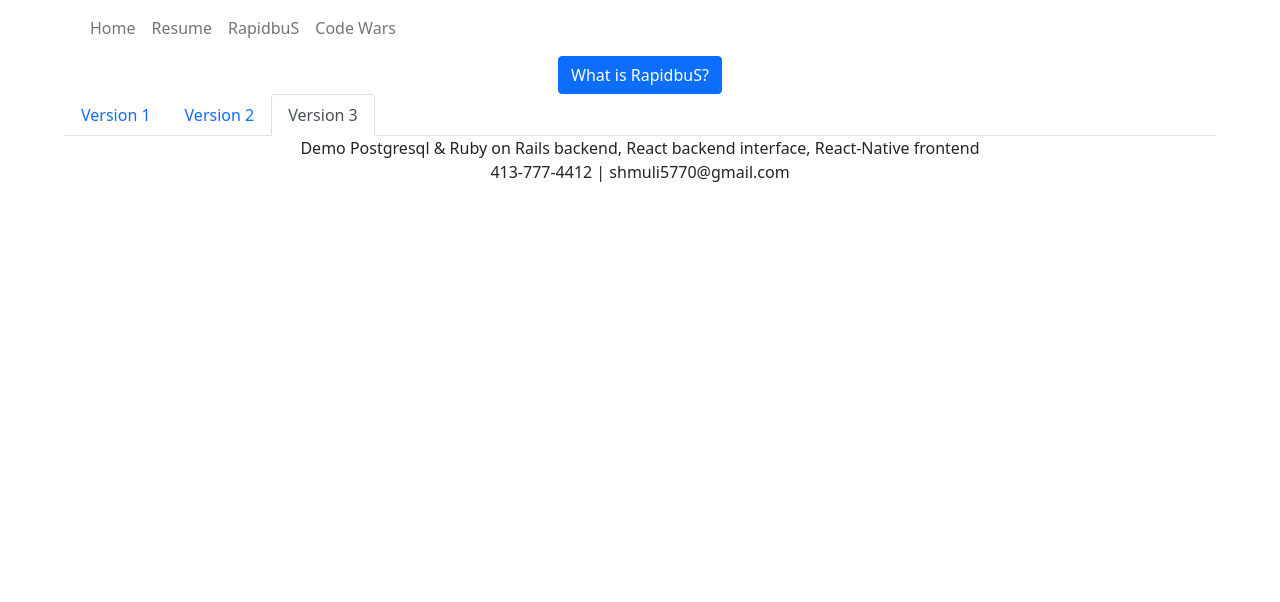
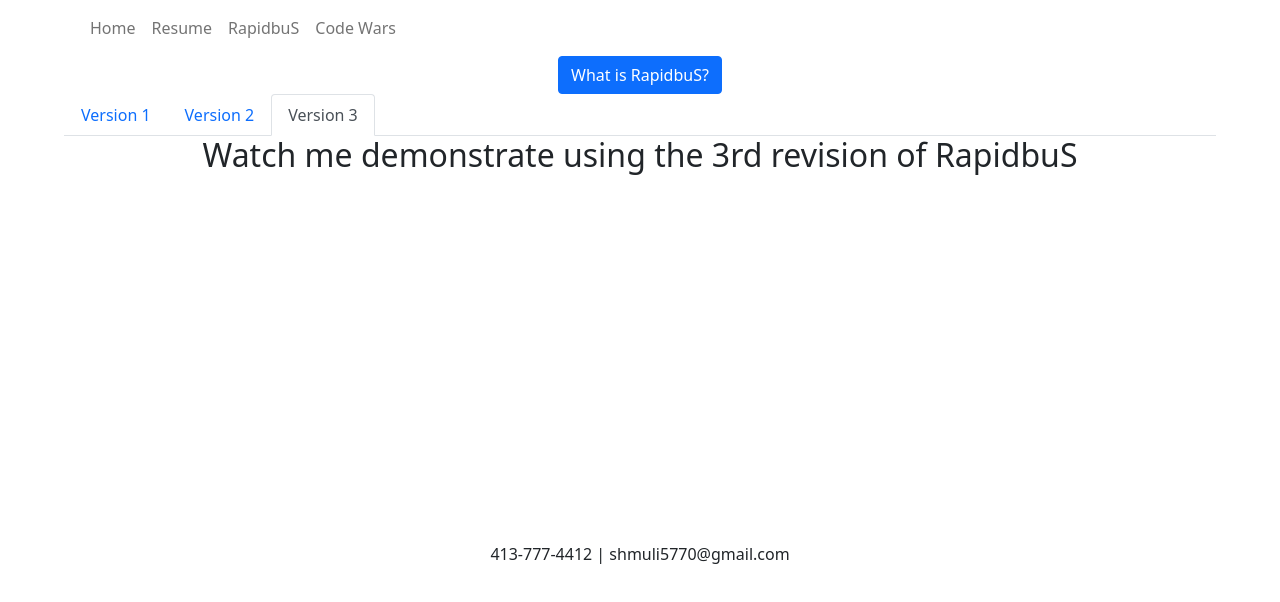
Before and after one commit to pretendprogrammer/Profile-Site, a React (Create React App) app: page /RapidbuS in a window 1280 px wide. Both pictures are taken after a click on the tab "Version 3". Shown: the top 602 px of the page. Built offline with nearby package versions, Linux system fonts and the light colour scheme.

Commit message:
add video for 3rd revision tab

```diff
--- a/src/Components/Revision3.js
+++ b/src/Components/Revision3.js
@@ -1,10 +1,14 @@
 import React from "react";
+import { Container } from "react-bootstrap";
+import ReactPlayer from "react-player";
 
 function Revision3(props) {
   return (
     <div>
-      Demo Postgresql & Ruby on Rails backend, React backend interface,
-      React-Native frontend
+      <Container>
+        <h2>Watch me demonstrate using the 3rd revision of RapidbuS</h2>
+        <ReactPlayer url="https://youtu.be/oh4HZoyXtHI" controls />
+      </Container>
     </div>
   );
 }
```
